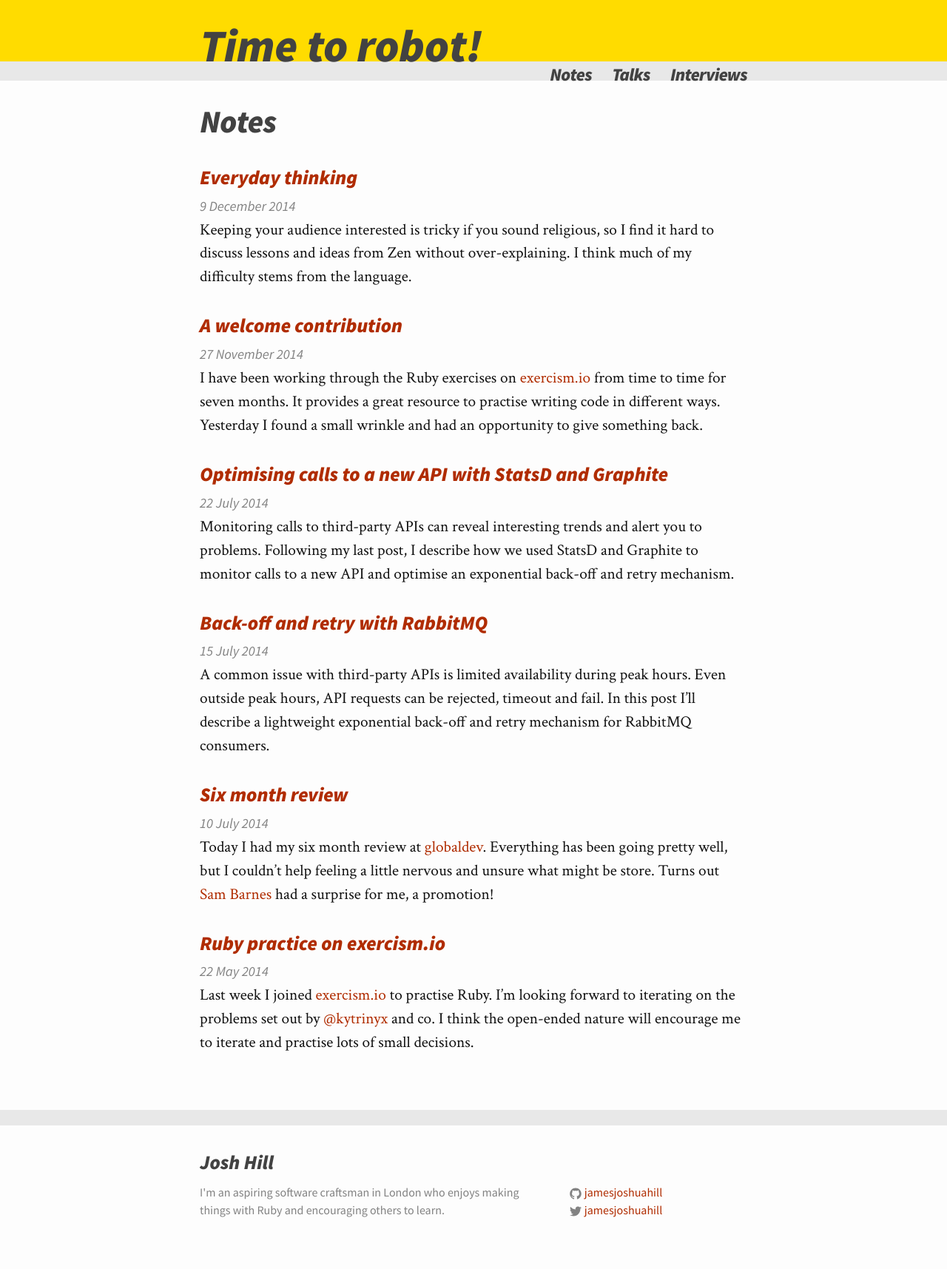
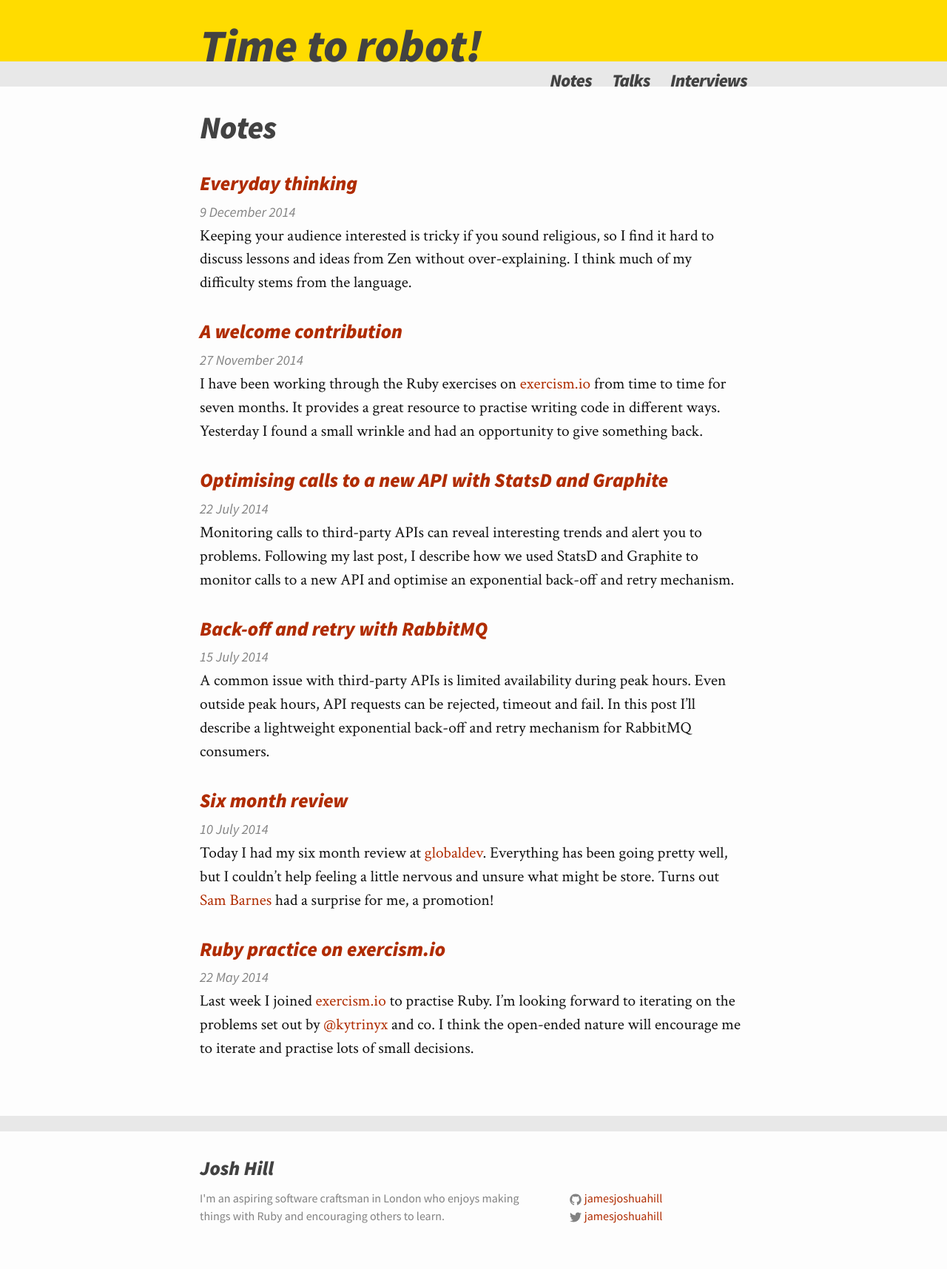
Before and after one commit to jamesjoshuahill/jamesjoshuahill.github.io, a Jekyll site: the page built from notes/index.html, in a window 1280 px wide. Shown: the whole page at 74% size. Built offline with Jekyll 4.4.1, drawn with Linux system fonts in a browser that asks for light colours.

Commit message:
Adjust header proportions

```diff
--- a/_sass/_layout.scss
+++ b/_sass/_layout.scss
@@ -4,19 +4,19 @@
 .site-header {
     max-height: 62pt;
     background-color: $brand-background-color;
-    border-bottom: 20pt solid $grey-color-light;
+    border-bottom: 26pt solid $grey-color-light;
 
     // Positioning context for the mobile navigation icon
     position: relative;
 
     @include media-query($on-laptop) {
-        border-bottom: 18pt solid $grey-color-light;
         max-height: 51pt;
+        border-bottom: 25pt solid $grey-color-light;
     }
 
     @include media-query($on-palm) {
+        max-height: 40pt;
         border-bottom: 16pt solid $grey-color-light;
-        max-height: 40pt;
     }
 }
 
@@ -52,7 +52,7 @@
 
 .site-nav {
     float: right;
-    padding-top: 62.5pt;
+    padding-top: 68.5pt;
 
     .menu-icon {
         display: none;
@@ -83,7 +83,7 @@
     }
 
     @include media-query($on-laptop) {
-        padding-top: 50pt;
+        padding-top: 57.5pt;
 
         .page-link {
             font-size: 17pt;
```
